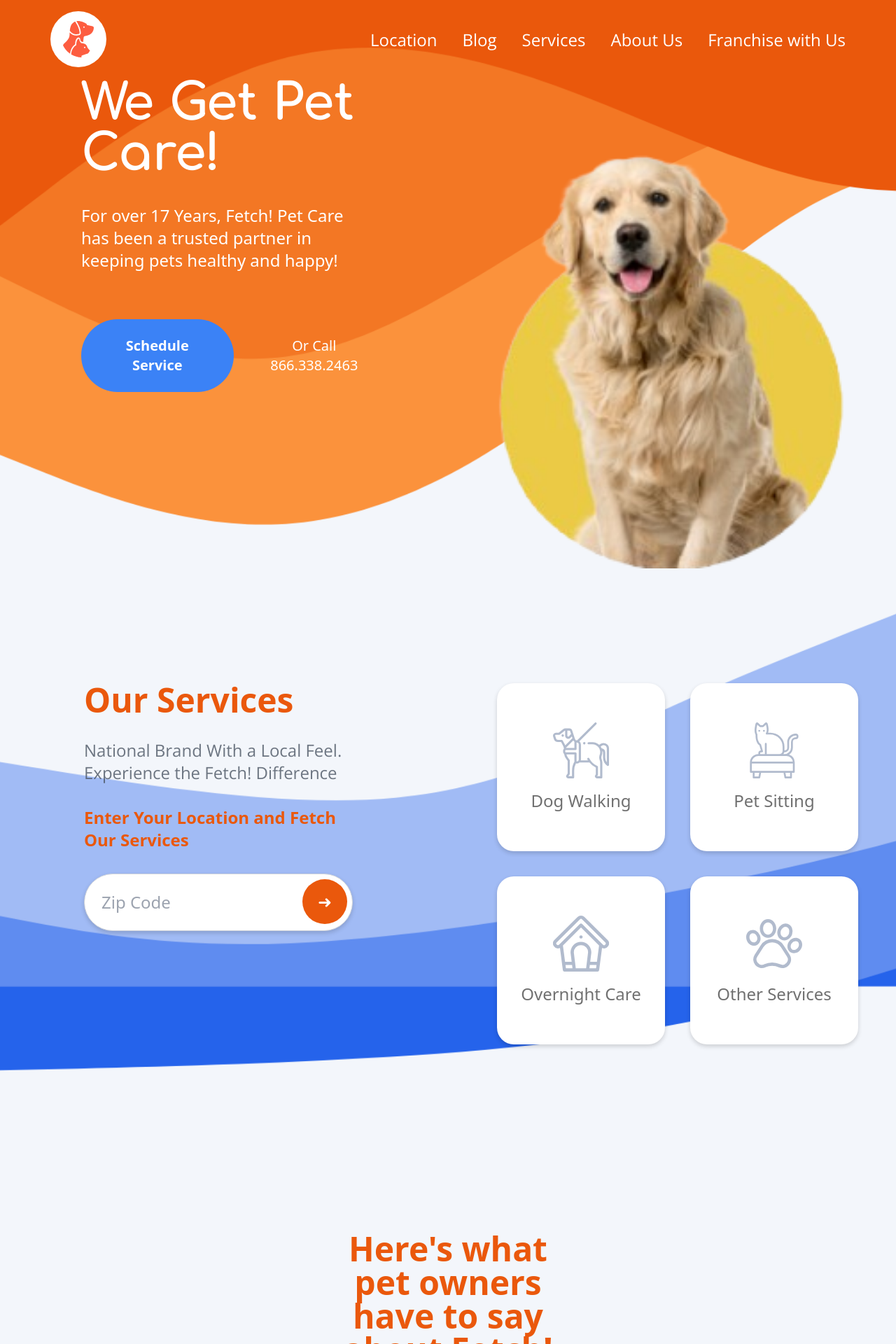
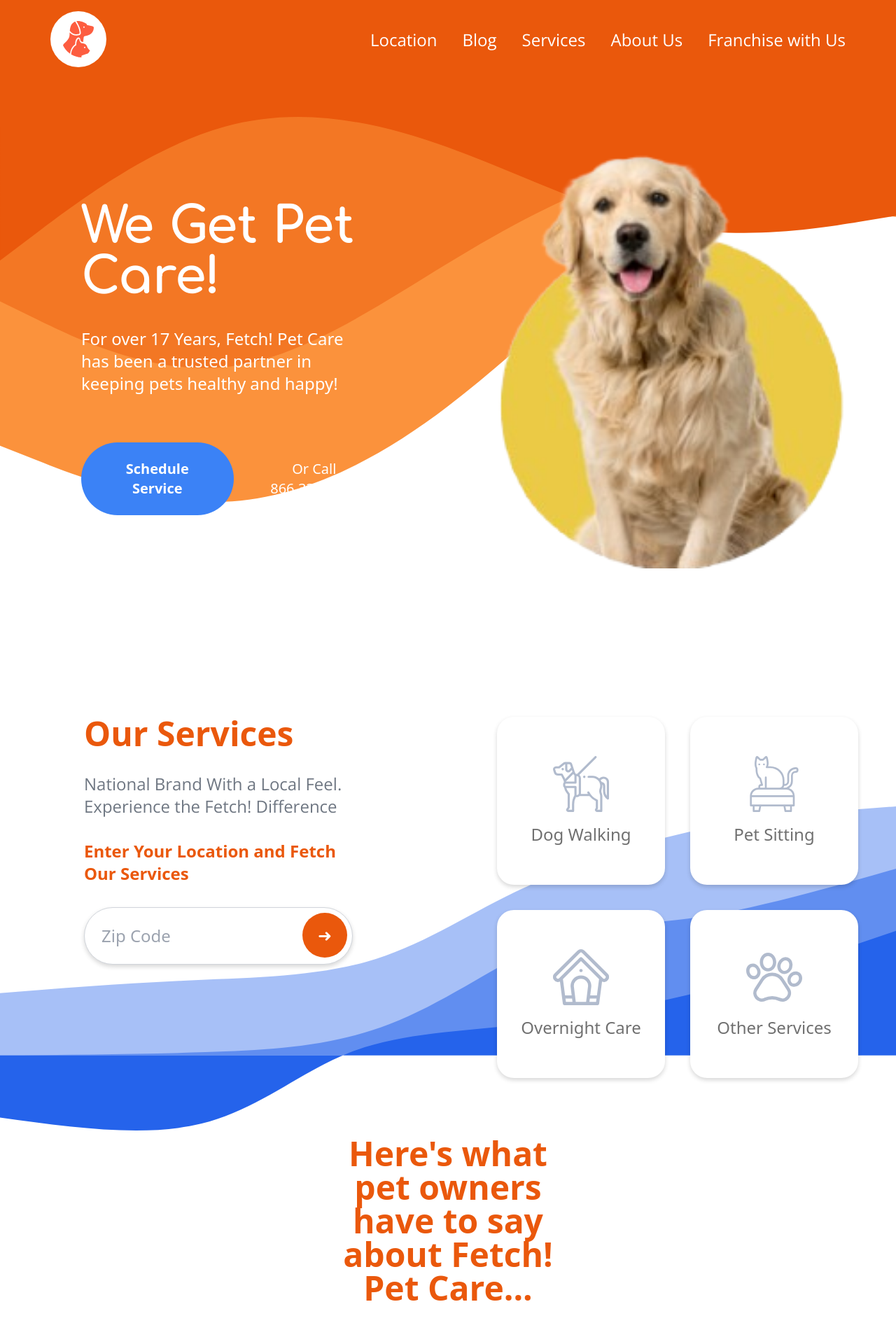
Before and after one commit to VirJuarez/singularity-test, a React (Vite) app: page / in a window 1280 px wide. Shown: the top 1920 px of the page at 70% size. Built offline with nearby package versions, Linux system fonts and the light colour scheme; sample sign-in values are in the browser's storage.

Commit message:
Changes in background images ans sizes

```diff
--- a/src/App.jsx
+++ b/src/App.jsx
@@ -22,7 +22,7 @@
   return (
     <div className="min-h-screen w-full bg-cover bg-start bg-no-repeat"
          style={{
-           backgroundImage: `url(${isLoginPage ? "/login-bg.svg" : "/bg.png"})`,
+           backgroundImage: `url(${isLoginPage ? "/login-bg.svg" : ""})`,
            minHeight: '100vh'
          }}>
       {!isLoginPage && !is404Page && <Header />}
--- a/src/components/FlexibleComponent.jsx
+++ b/src/components/FlexibleComponent.jsx
@@ -5,12 +5,22 @@
 
 function FlexibleComponent({title, subtitle}){
     return (
-        <section className="min-h-screen max-w-screen py-8 md:py-16 flex flex-col items-start md:grid md:grid-cols-2 gap-8 bg-transparent">
+        <section className="relative max-w-screen py-8 mt-[10vh] flex flex-col items-start md:grid md:grid-cols-2 gap-8 bg-transparent">
+          <svg
+          className="-z-10 top-40 w-[900px] md:w-full absolute left-0"
+          id="svg"
+          viewBox="0 0 1440 600"
+          xmlns="http://www.w3.org/2000/svg"
+        >
+          <path d="M 0,400 L 0,300 C 96.97607655502392,292.2488038277512 193.95215311004785,284.49760765550235 295,280 C 396.04784688995215,275.50239234449765 501.16746411483246,274.25837320574163 588,250 C 674.8325358851675,225.74162679425837 743.3779904306219,178.4688995215311 829,137 C 914.6220095693781,95.5311004784689 1017.3205741626793,59.86602870813397 1122,38 C 1226.6794258373207,16.13397129186603 1333.3397129186603,8.066985645933014 1440,0 L 1440,400 L 0,400 Z" stroke="none" stroke-width="0" fill="#2563eb" fill-opacity="0.4" class="transition-all duration-300 ease-in-out delay-150 path-0"></path>
+          <path d="M 0,400 L 0,400 C 112.41148325358853,399.1387559808613 224.82296650717706,398.27751196172255 330,395 C 435.17703349282294,391.72248803827745 533.1196172248804,386.02870813397124 626,350 C 718.8803827751196,313.97129186602876 806.6985645933015,247.60765550239236 885,217 C 963.3014354066985,186.39234449760764 1032.0861244019138,191.54066985645932 1123,178 C 1213.9138755980862,164.45933014354068 1326.956937799043,132.22966507177034 1440,100 L 1440,400 L 0,400 Z" stroke="none" stroke-width="0" fill="#2563eb" fill-opacity="0.53" class="transition-all duration-300 ease-in-out delay-150 path-1"></path>
+          <path d="M 0,400 L 0,500 C 115.866028708134,516.0765550239234 231.732057416268,532.1531100478469 323,510 C 414.267942583732,487.8468899521531 480.9377990430622,427.46411483253587 561,396 C 641.0622009569378,364.53588516746413 734.5167464114833,361.99043062200957 834,351 C 933.4832535885167,340.00956937799043 1038.9952153110048,320.57416267942585 1141,294 C 1243.0047846889952,267.42583732057415 1341.5023923444976,233.71291866028707 1440,200 L 1440,400 L 0,400 Z" stroke="none" stroke-width="0" fill="#2563eb" fill-opacity="1" class="transition-all duration-300 ease-in-out delay-150 path-2"></path>
+        </svg>
           <div className="container flex flex-col items-start justify-center px-4 md:px-[7.5rem] ">
             <CustomText title={title} subtitle={subtitle} text="Enter Your Location and Fetch Our Services" />
             <CustomInput placeholder="Zip Code" />
           </div>
-          <div className="flex items-center justify-center w-full gap-9">
+          <div className="container flex items-center justify-center w-full gap-9">
             <div className="flex flex-col gap-9">
             <Box text="Dog Walking" image="/dog.svg" />
             <Box text="Overnight Care" image="/overnight.svg" />
--- a/src/components/Header.jsx
+++ b/src/components/Header.jsx
@@ -9,10 +9,10 @@
     };
 
     return (
-        <header className="z-1 text-white py-4 px-8 font-open-sans font-normal text-[24px] leading-[33px]">
+        <header className="z-1 text-white py-4 px-8 font-open-sans font-normal text-[24px] leading-[33px] bg-orange-600">
             <div className="z-1 flex justify-between items-center mx-2 md:mx-10">
               <div className='bg-white rounded-full p-2  w-20 h-20 flex items-center justify-center'>
-                <Link to="/home">
+                <Link to="/">
                     <img src="/petlogo.svg" alt="Fetch! Pet Care" className="w-11 h-14 " />
                 </Link>
                 </div>
--- a/src/components/HowItWorks.jsx
+++ b/src/components/HowItWorks.jsx
@@ -4,9 +4,21 @@
 
 function HowItWorks() {
   return (
-    <section className="h-screen grid grid-cols-1 md:grid-cols-2">
+    <section className="relative grid grid-cols-1 md:grid-cols-2 min-h-[70vh]">
+      <svg
+          className="absolute -z-10 right-0 top-[20%] -translate-y-1/2 w-[250px] md:w-[500px]"
+          viewBox="0 0 300 400"
+          height="1400"
+        >
+          <path
+            d="M 300,0 A 300,300 0 0 0 300,600 L 300,0 Z"
+            fill="#fbbf24"
+            fillOpacity="0.7"
+          />
+        </svg>
       <div className="relative grid grid-cols-3 md:grid-cols-1 gap-3 md:gap-0  w-full max-w-xl m-auto">
         {/* SVG for curved dashed lines */}
+
         <svg
           className="absolute inset-0 w-full h-full hidden md:block"
           viewBox="0 0 400 400"
@@ -44,7 +56,7 @@
           <Box text="Relax" image="/relax.svg" />
         </div>
       </div>
-      <div className="min-h-screen flex flex-col items-start justify-start px-4 py-8 md:px-[7.5rem]">
+      <div className="md:min-h-screen flex flex-col items-start justify-start px-4 py-8 md:px-[7.5rem]">
         <CustomText
           title="How it Works"
           subtitle="Because finding a good pet sitter shouldn't be a hassle. With Fetch! It's as easy as…"
--- a/src/components/JoinNow.jsx
+++ b/src/components/JoinNow.jsx
@@ -2,7 +2,19 @@
 
 function JoinNow(){
     return (
-        <div className=" text-white py-12 px-8">
+        <div className="relative text-white py-12 px-8">
+          <svg
+          className="absolute left-0 -top-20 -z-10 w-[150px] md:w-[200px]"
+          width="200"
+          height="600"
+          viewBox="0 0 400 1200"
+        >
+          <path
+            d="M 0,0 A 300,300 0 0 1 0,600 L 0,0 Z"
+            fill="#fbbf24"
+            fillOpacity="0.7"
+          />
+        </svg>
           <div className="max-w-6xl mx-auto border border-white rounded-3xl p-8 flex gap-8 bg-blue-500 ">
             <div className="w-1/2 hidden md:block">
                 <img src="./dog2-yellowcircle.png" className="w-full"/>
--- a/src/components/Opinions.jsx
+++ b/src/components/Opinions.jsx
@@ -42,7 +42,7 @@
   }
 
   return (
-    <div className="w-full min-h-screen max-w-8xl mx-auto px-2 sm:px-4 py-6 sm:py-12 relative">
+    <div className="w-full min-h-[70vh] max-w-8xl my-1 px-2 sm:px-4 py-2 sm:py-12 relative overflow-hidden">
       <h2 className="text-xl sm:text-2xl md:text-5xl font-bold mb-6 sm:mb-12 md:mb-24 text-orange-600 text-center px-4 sm:px-8 md:px-[29rem]">
         Here's what pet owners have to say about Fetch! Pet Care...
       </h2>
@@ -84,7 +84,7 @@
       </button>
       <button
         onClick={nextSlide}
-        className="absolute top-1/3 md:top1/2 md:translate-y-1/2  right-4 sm:right-10 md:right-40 z-30 bg-orange-600 hover:bg-orange-800 text-white rounded-full p-1 sm:p-2 focus:outline-none"
+        className="absolute top-1/3 md:top-1/2 md:translate-y-1/2  right-4 sm:right-10 md:right-40 z-30 bg-orange-600 hover:bg-orange-800 text-white rounded-full p-1 sm:p-2 focus:outline-none"
         aria-label="Next testimonial"
       >
         <ArrowRight className="w-6 h-6 sm:w-8 sm:h-8" />
--- a/src/components/Principal.jsx
+++ b/src/components/Principal.jsx
@@ -1,8 +1,23 @@
-function Principal(){
+function Principal() {
   return (
-        <div className="relative min-h-screen md:h-[700px] bg-cover bg-center" >
-          <div className="absolute inset-0  grid grid-cols-1 md:grid-cols-2">
-            <div className="text-white flex flex-col justify-start mdjustify-center gap-9 items-center md:items-start px-1 md:mx-28 py-10 md:py-0">
+    <div className="relative max-w-screen min-h-screen  md:h-[700px] mb-10" >
+      <svg
+        className="absolute top-0 inset-0 w-[1000px] md:w-full h-auto"
+        viewBox="0 0 900 430"
+        fill="none"
+        xmlns="http://www.w3.org/2000/svg"
+      >
+
+        <g transform="scale(-1, 1) translate(-900, 0)">
+          <path d="M0 139L37.5 134.8C75 130.7 150 122.3 225 157.7C300 193 375 272 450 329.3C525 386.7 600 422.3 675 425.3C750 428.3 825 398.7 862.5 383.8L900 369L900 0L862.5 0C825 0 750 0 675 0C600 0 525 0 450 0C375 0 300 0 225 0C150 0 75 0 37.5 0L0 0Z" fill="#fb923c"></path>
+          <path d="M0 105L37.5 97.5C75 90 150 75 225 87.5C300 100 375 140 450 185.7C525 231.3 600 282.7 675 290C750 297.3 825 260.7 862.5 242.3L900 224L900 0L862.5 0C825 0 750 0 675 0C600 0 525 0 450 0C375 0 300 0 225 0C150 0 75 0 37.5 0L0 0Z" fill="#f37724"></path>
+          <path d="M0 138L37.5 144.2C75 150.3 150 162.7 225 149.2C300 135.7 375 96.3 450 69.3C525 42.3 600 27.7 675 48.7C750 69.7 825 126.3 862.5 154.7L900 183L900 0L862.5 0C825 0 750 0 675 0C600 0 525 0 450 0C375 0 300 0 225 0C150 0 75 0 37.5 0L0 0Z" fill="#ea580c"></path>
+        </g>
+      </svg>
+
+
+      <div className="absolute inset-0 px-4 md:px-0 grid grid-cols-1 md:grid-cols-2">
+        <div className="text-white flex flex-col justify-start md:justify-center gap-9 items-center md:items-start px-1 md:mx-28 py-10 md:py-0">
           <h2 className="text-4xl md:text-7xl font-extrabold font-comfortaa text-center md:text-left">We Get Pet Care!</h2>
           <p className="text-lg md:text-2xl mb-8 text-center md:text-start">
             For over 17 Years, Fetch! Pet Care has been a trusted partner in keeping pets healthy and happy!
@@ -14,8 +29,8 @@
             <p className="text-md md:text-xl text-center">Or Call 866.338.2463</p>
           </div>
         </div>
-            <div className="hidden md:flex justify-center items-center">
-              <img src="./dog1-yellowcircle.png" className="absolute h-[600px]" alt="Dog"></img>
+        <div className="flex justify-center items-center">
+          <img src="./dog1-yellowcircle.png" className="h-52 md:h-[600px]" alt="Dog"></img>
         </div>
       </div>
     </div>
--- a/src/pages/Login.jsx
+++ b/src/pages/Login.jsx
@@ -17,7 +17,7 @@
     useEffect(() => {
         const token = localStorage.getItem('token');
         if (token) {
-            navigate('/home');
+            navigate('/');
         }
     }, [navigate]);
 
@@ -43,7 +43,7 @@
                 // Guardar el token en localStorage
                 localStorage.setItem('token', data.token);
                 // Redireccionar a home
-                navigate('/home');
+                navigate('/');
             } else {
                 setLoginError('Credenciales inválidas');
             }
```
Lines whose indentation alone changed are shown as unchanged.
